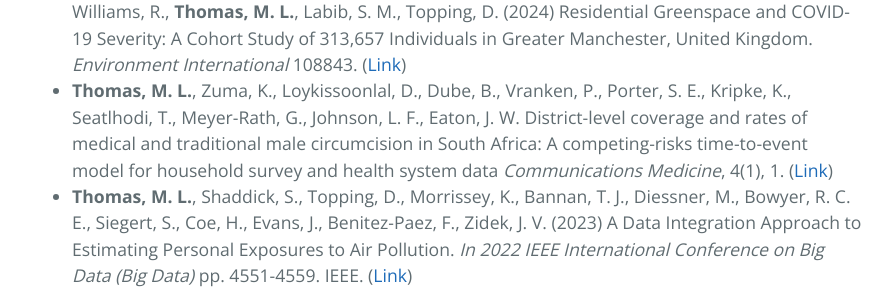
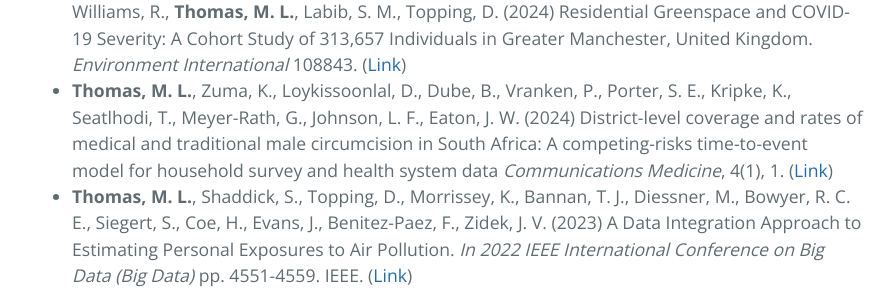
Before and after one commit to matthewllthomas/matthewllthomas.github.io, a Jekyll site: the page built from publications/index.md, in a window 1280 px wide and 900 px high, scrolled down 422 px. Shown: the part 182-474 px from the top of the window, without its empty margins (192-1086 px from the left). Built offline with Jekyll 4.4.1, drawn with Linux system fonts in a browser that asks for light colours; the repository's description, which GitHub fills in, is left out.

Commit message:
Update index.md

```diff
--- a/publications/index.md
+++ b/publications/index.md
@@ -11,7 +11,7 @@ Below is a summary of the publications I have co-authored. If you want to discus
 ## Accepted
 
 * Hyman, S., Zhang, J., Lim, Y.-H., Jovanovic Andersen, Z., Cole-Hunter, T., Li, Y., Moller, P., Daras, K., Williams, R., **Thomas, M. L.**, Labib, S. M., Topping, D. (2024) Residential Greenspace and COVID-19 Severity: A Cohort Study of 313,657 Individuals in Greater Manchester, United Kingdom. _Environment International_ 108843. ([Link](https://www.sciencedirect.com/science/article/pii/S016041202400429X))
-* **Thomas, M. L.**, Zuma, K., Loykissoonlal, D., Dube, B., Vranken, P., Porter, S. E., Kripke, K., Seatlhodi, T., Meyer-Rath, G., Johnson, L. F., Eaton, J. W. District-level coverage and rates of medical and traditional male circumcision in South Africa: A competing-risks time-to-event model for household survey and health system data _Communications Medicine_, 4(1), 1. ([Link](https://www.nature.com/articles/s43856-023-00405-7))
+* **Thomas, M. L.**, Zuma, K., Loykissoonlal, D., Dube, B., Vranken, P., Porter, S. E., Kripke, K., Seatlhodi, T., Meyer-Rath, G., Johnson, L. F., Eaton, J. W. (2024) District-level coverage and rates of medical and traditional male circumcision in South Africa: A competing-risks time-to-event model for household survey and health system data _Communications Medicine_, 4(1), 1. ([Link](https://www.nature.com/articles/s43856-023-00405-7))
 * **Thomas, M. L.**, Shaddick, S., Topping, D., Morrissey, K., Bannan, T. J., Diessner, M., Bowyer, R. C. E., Siegert, S., Coe, H., Evans, J., Benitez-Paez, F., Zidek, J. V. (2023) A Data Integration Approach to Estimating Personal Exposures to Air Pollution. _In 2022 IEEE International Conference on Big Data (Big Data)_ pp. 4551-4559. IEEE. ([Link](https://ieeexplore.ieee.org/abstract/document/10020701))
 * Jia, K. M., Eilerts, H., Edun O., Howes, A. T., Lam, K., **Thomas, M. L.** and Eaton, J. W. (2022) Risk scores for predicting HIV incidence among general population in sub-Saharan Africa: a systematic review. _Journal of the International AIDS Society_ **24**:e25861. ([Link](https://www.ncbi.nlm.nih.gov/pmc/articles/PMC8743366/))
 * Eaton, J. W., Dwyer-Lindgren, L., Gutreuter, S., O'Driscoll, M., Stevens, O., Bajaj, S., Ashton, R., Hill, A., Russell, E., Esra, R., Dolan, N., Anifowoshe, Y. L., Fellows, I., Glaubius, R., Haeuser, E., Okonek, T., Stover, J., **Thomas, M. L.**, Wakefield, J., Wolock, T., Berry, J., Sabala, T., Heard, N., Delgado, S., Pantazis, A., Jahn, A., Kalua, T., Chimpandule, T., Auld, A., Kim, E., Payne, D., Johnson, L. F., Fitzjohn, R., Wankyeki, I., Mahy, M., Shiraishi, R. (2021) Naomi: A New Modelling Tool for Estimating HIV Epidemic Indicators at the District Level in Sub-Saharan Africa. _Journal of the International AIDS Society_ **24**(S5):e25788. ([Link](https://onlinelibrary.wiley.com/doi/full/10.1002/jia2.25788))
```
